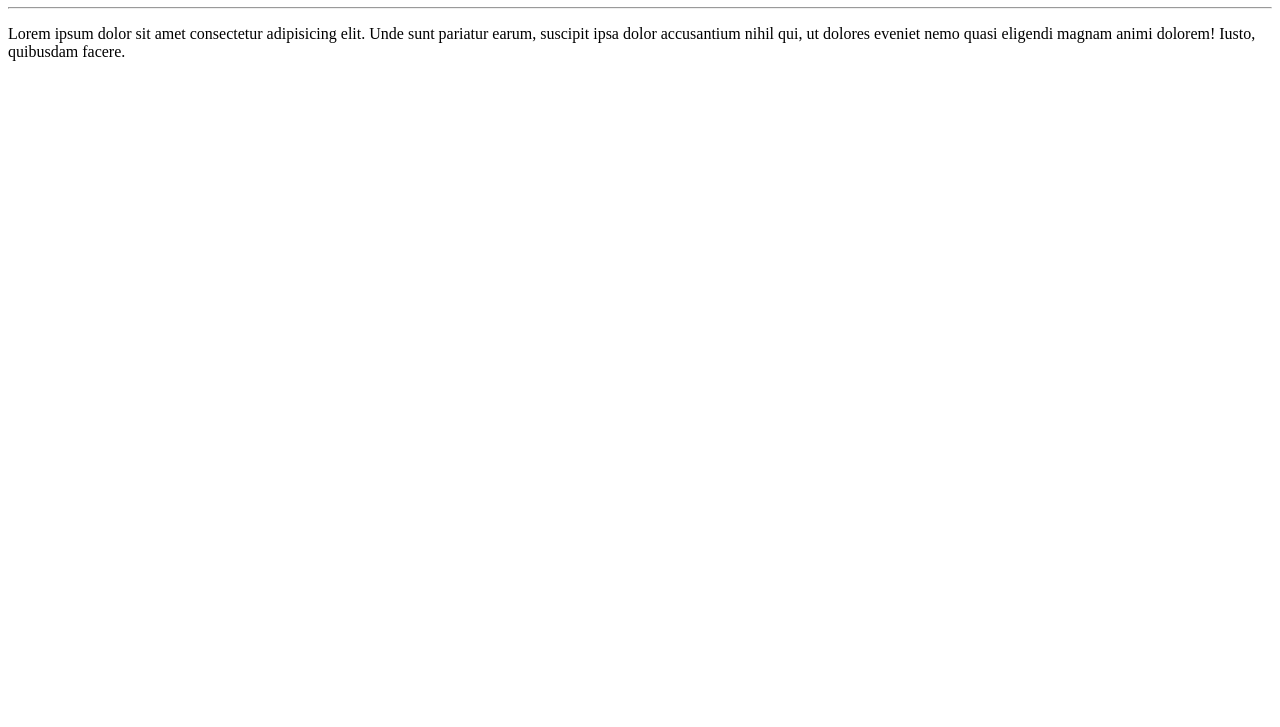
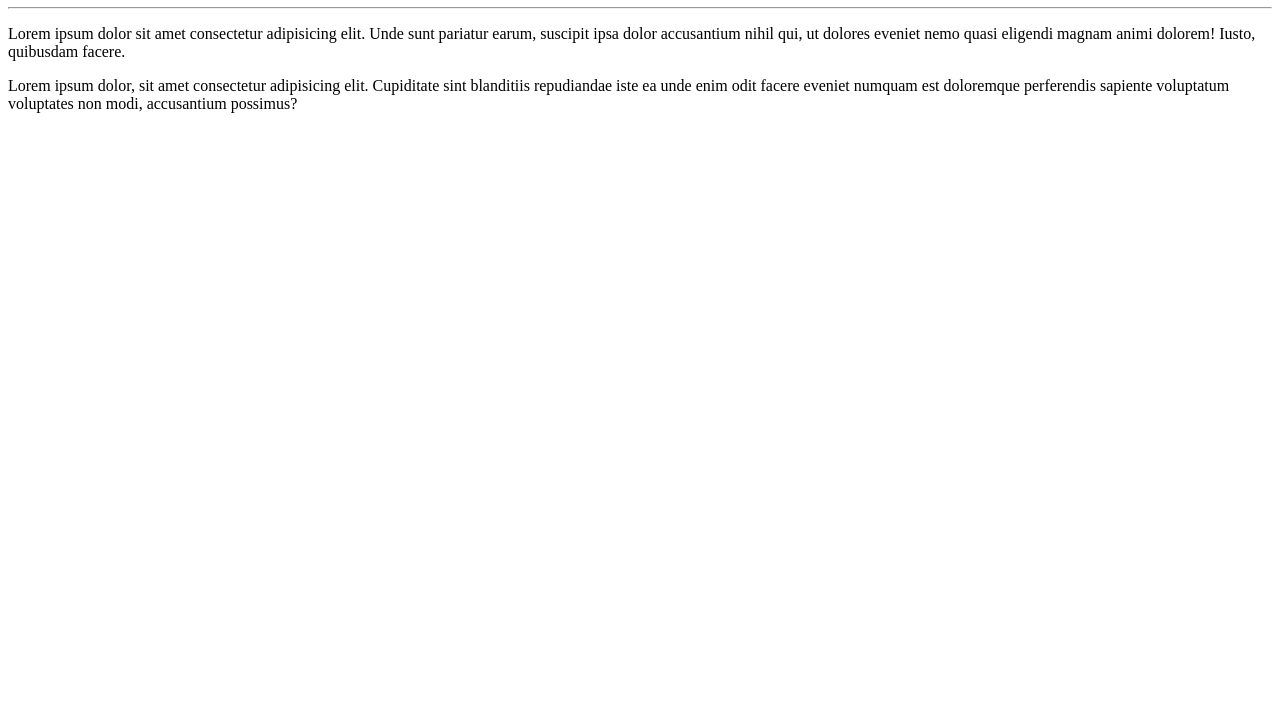
Before and after one commit to pedroprado01/Curso-Git, a plain HTML site: page site exemplo/index.html in a window 1280 px wide. Shown: the part 73-800 px from the top of the page. Drawn offline with Linux system fonts and the light colour scheme.

Commit message:
adicionei um parágrafo

```diff
--- a/site exemplo/index.html
+++ b/site exemplo/index.html
@@ -9,5 +9,6 @@
     <h1>Olá, mundo!</h1>
     <hr>
     <p>Lorem ipsum dolor sit amet consectetur adipisicing elit. Unde sunt pariatur earum, suscipit ipsa dolor accusantium nihil qui, ut dolores eveniet nemo quasi eligendi magnam animi dolorem! Iusto, quibusdam facere.</p>
+    <p>Lorem ipsum dolor, sit amet consectetur adipisicing elit. Cupiditate sint blanditiis repudiandae iste ea unde enim odit facere eveniet numquam est doloremque perferendis sapiente voluptatum voluptates non modi, accusantium possimus?</p>
 </body>
 </html>
```
